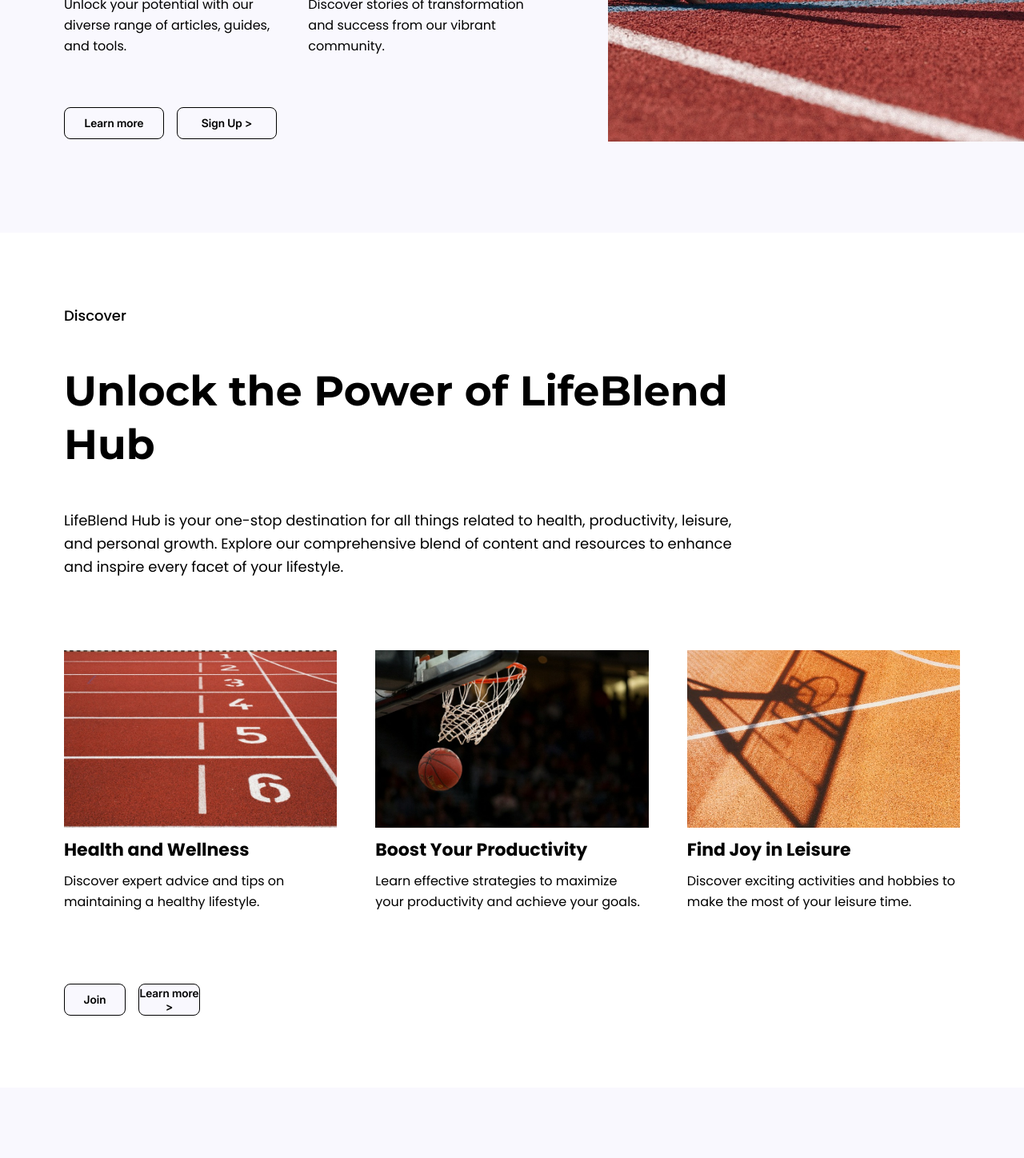
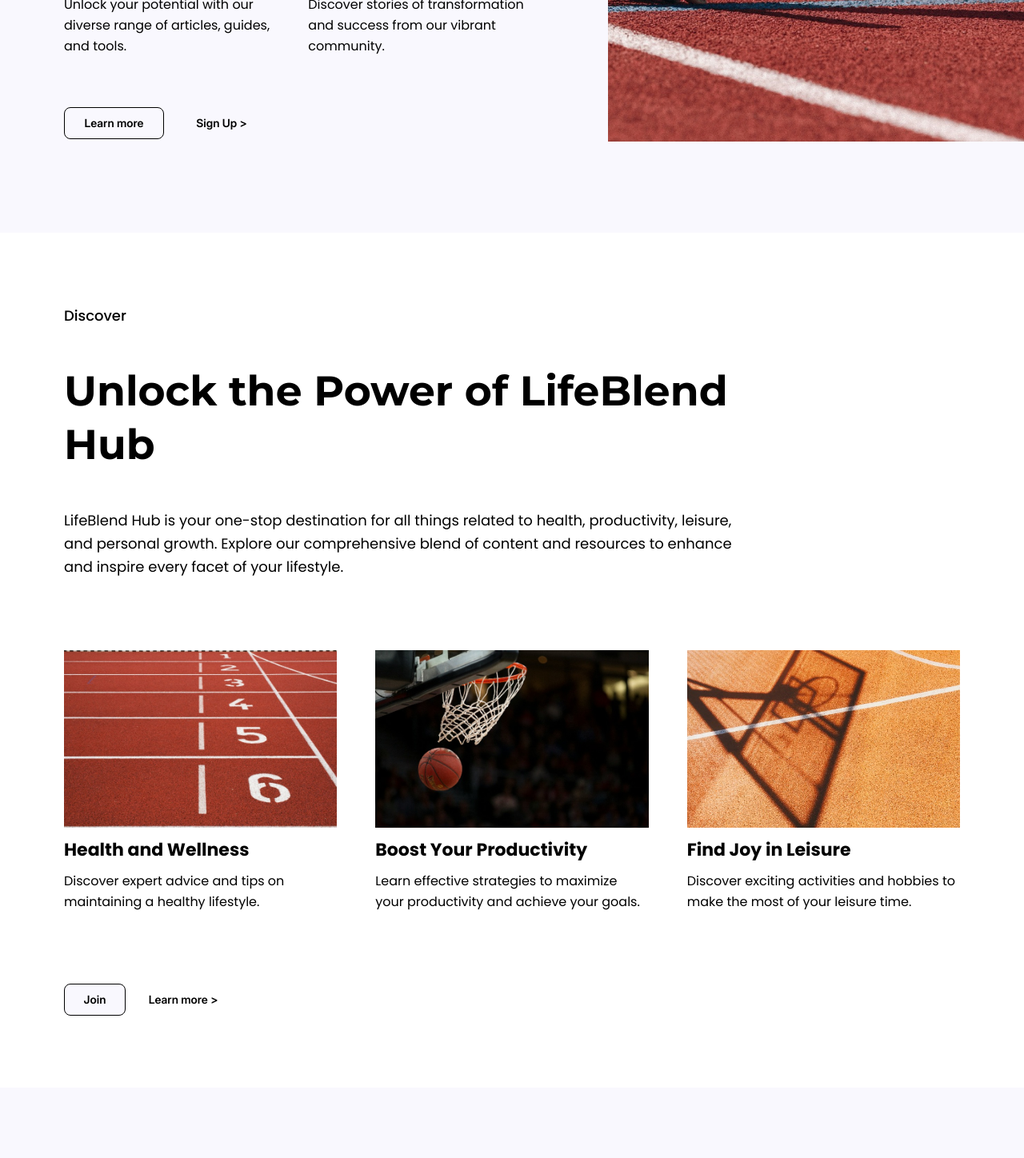
Before and after one commit to HolyGoose17/templateTask, a React (Create React App) app: page / in a window 1280 px wide. Shown: the part 1487-2935 px from the top of the page at 80% size. Built offline with nearby package versions, Linux system fonts and the light colour scheme.

Commit message:
half stylesheet fifth section

```diff
--- a/src/App.css
+++ b/src/App.css
@@ -109,6 +109,7 @@
   font-family: var(--font-family-accent);
   font-size: 1rem;
   font-weight: 400;
+  cursor: pointer;
 }
 .header__right {
   display: flex;
@@ -276,6 +277,17 @@
   background-color: var(--color-dark);
   color: var(--color-light);
 }
+.hero__btn__arrow{
+  font-family: var(--font-family-accent);
+  font-size: 0.875rem;
+  font-weight: 600;
+  line-height: 100%;
+  width: 7rem;
+  height: 2.5rem;
+  padding: 0.5rem;
+  background-color: var(--color-gray);
+  cursor: pointer;
+}
 .hero_img > img{
   width: 37.5rem;
   height: 37.5rem;
@@ -362,6 +374,16 @@
   transition: ease 0.5s;
   background-color: var(--color-dark);
   color: var(--color-light);
+}
+.hub__btn__arrow{
+  font-family: var(--font-family-accent);
+  font-size: 0.875rem;
+  font-weight: 600;
+  line-height: 100%;
+  width: 7rem;
+  height: 2.5rem;
+  background-color: var(--color-light);
+  cursor: pointer;
 }
 .intro {
   padding: 5.625rem 5rem;
--- a/src/App.js
+++ b/src/App.js
@@ -65,7 +65,7 @@ function App() {
             </div>
             <div className='hero__action'>
               <button className='hero__btn'>Learn more</button>
-              <button className='arrow hero__btn'>Sign Up {'>'}</button>
+              <button className='hero__btn__arrow'>Sign Up {'>'}</button>
             </div>
           </div>
             <div className='hero_img'>
@@ -115,7 +115,7 @@ function App() {
           </div>
           <div className='hub_btns'>
             <button className='btn hub__btn'>Join</button>
-            <button className='arrow hub__btn'>Learn more {'>'}</button>
+            <button className='hub__btn__arrow'>Learn more {'>'}</button>
           </div>
         </section>
         <section className='intro'>
```
